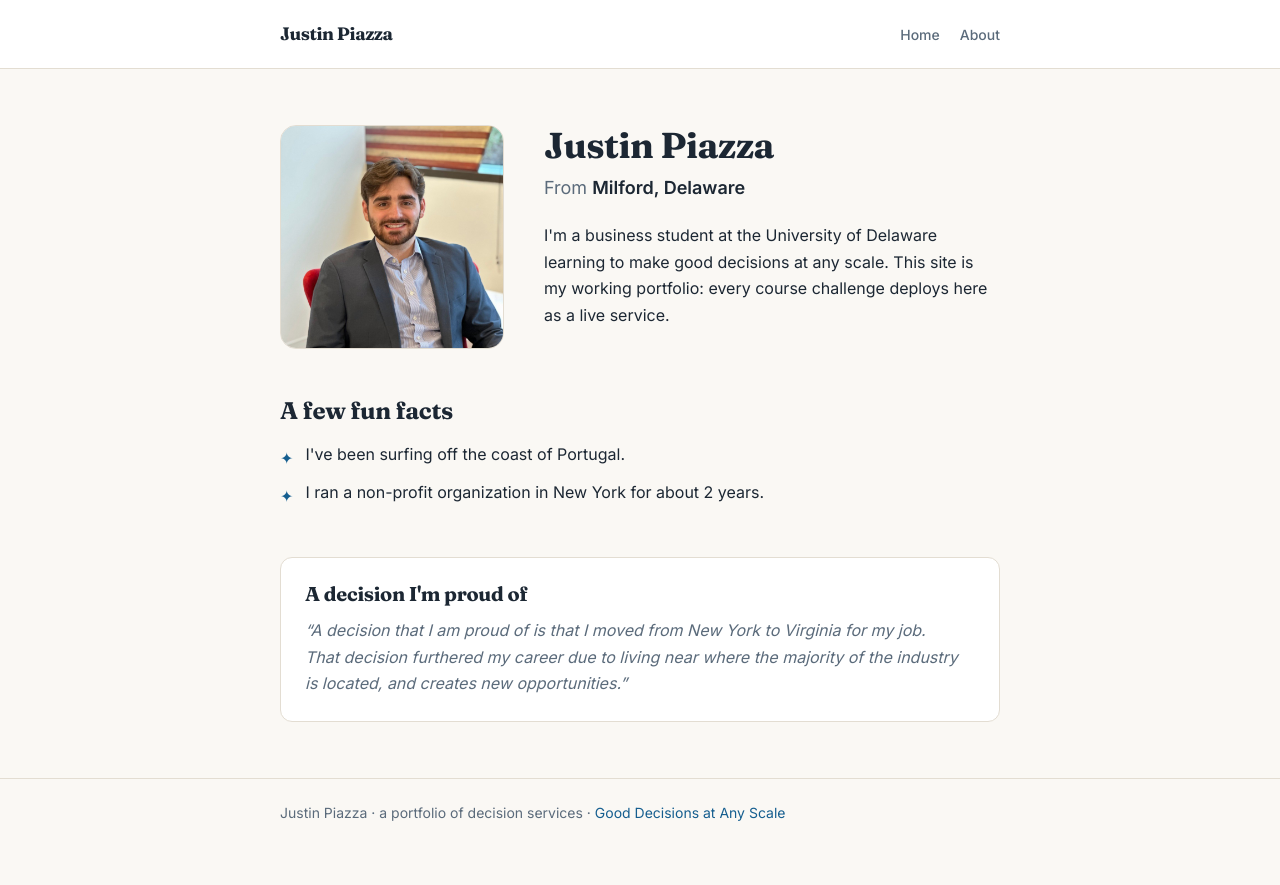
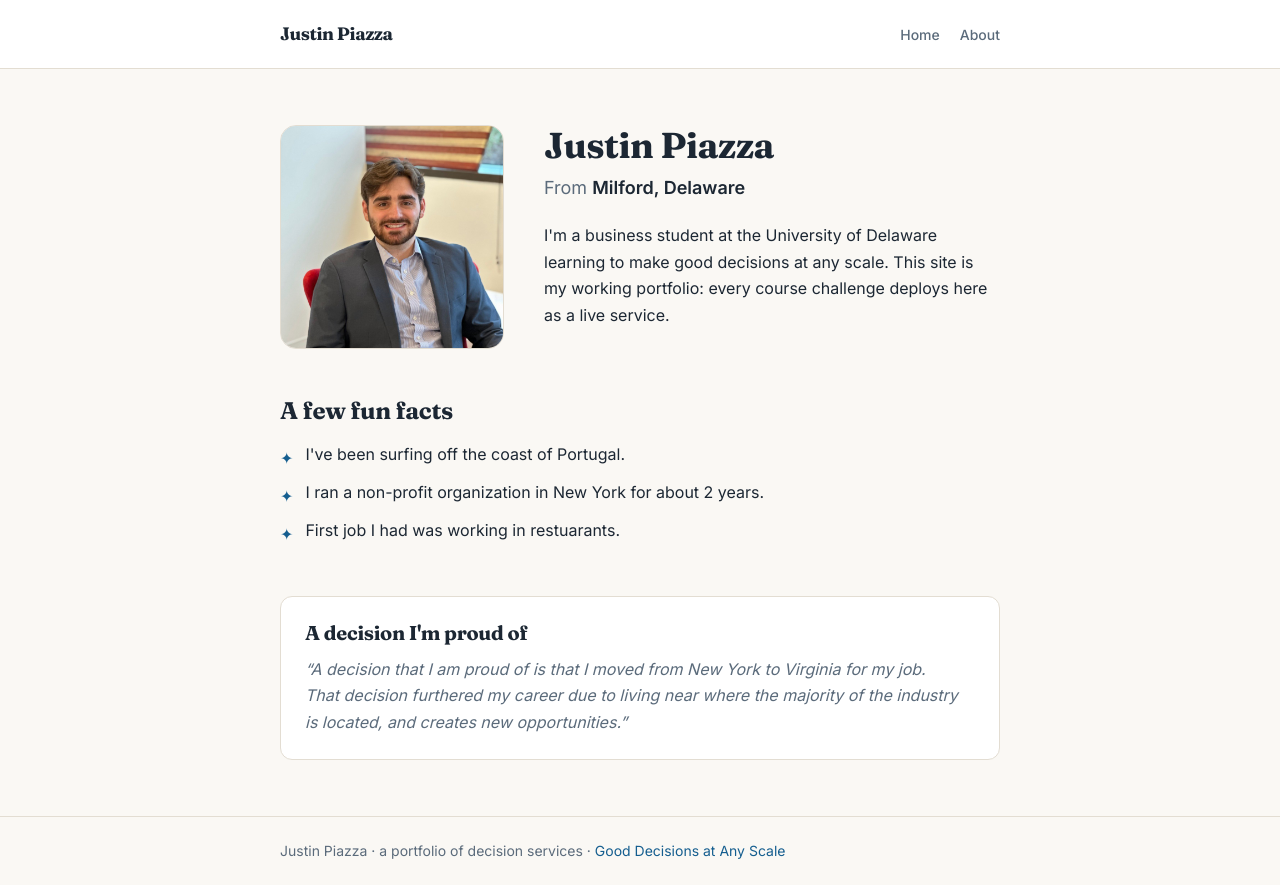
Before and after one commit to jjpiazza/my-site, a Next.js app: page /about in a window 1280 px wide. Before the commit the page ends 847 px from the top, so only its background shows below. Built offline with nearby package versions, Linux system fonts and the light colour scheme.

Commit message:
Added new fun fact.

```diff
--- a/src/profile.ts
+++ b/src/profile.ts
@@ -31,6 +31,7 @@ export const profile = {
   funFacts: [
     "I've been surfing off the coast of Portugal.",
     "I ran a non-profit organization in New York for about 2 years.",
+    "First job I had was working in restuarants.",
   ],
 
   /** One decision you're proud of, in a sentence. */
```
